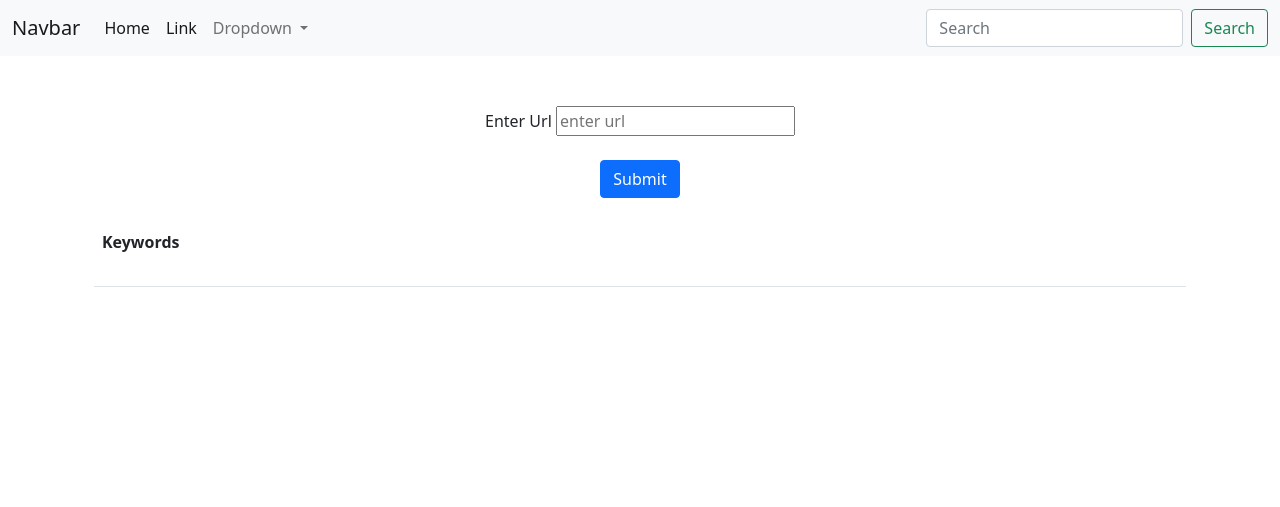
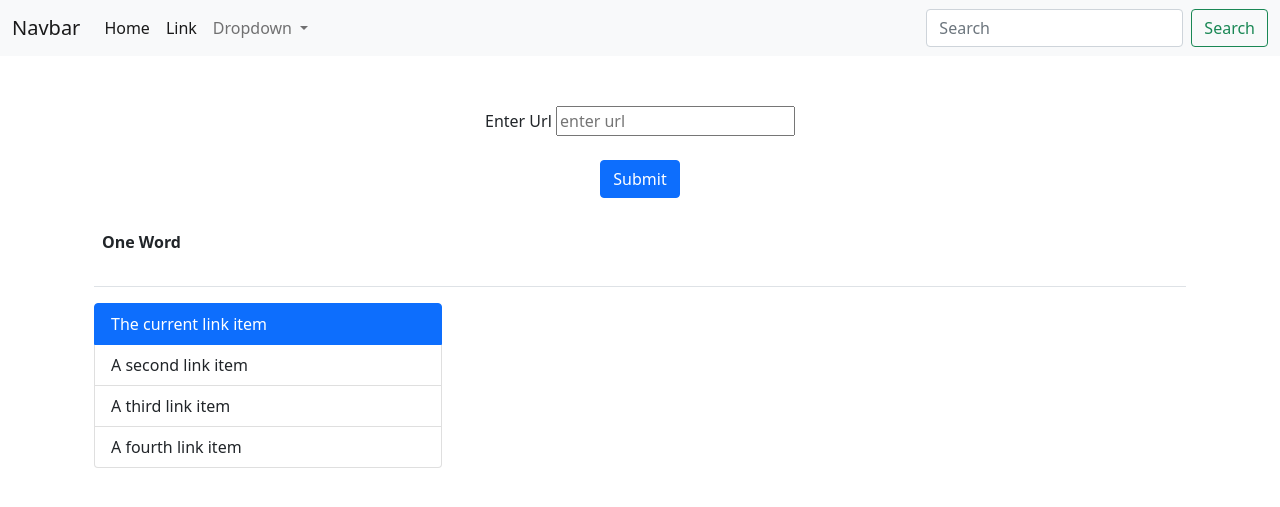
Before and after one commit to ubiswasOCode/Score_Checker, a Django app: page /density/ in a window 1280 px wide. Shown: the top 507 px of the page. Run offline with Django 3.2, Linux system fonts and the light colour scheme; lists and menus that the app fills with data are empty.

Commit message:
List Group
List Group

```diff
--- a/SEO_Checker/Template/Density.html
+++ b/SEO_Checker/Template/Density.html
@@ -71,9 +71,7 @@
 
               <tbody>
                   <tr>
-                      <th><label for="">Keywords<br><br></th>
-
-                           <td>{{value.word}}<br></td>
+                      <th><label for="">One Word<br><br></th>
 
                       </tr>
 
@@ -81,11 +79,36 @@
 
               </tbody>
             </table>
+
+            <div class="container">
             {% for key, val in data.items %}
             <p>{{key}} ===> {{val}}</p>
             {% endfor %}
+          </div>
 
 
+
+        </div>
+
+        <div class="container">
+          <div class="row">
+            <div class="col-md-4">
+              <div class="list-group">
+                <a href="#" class="list-group-item list-group-item-action active" aria-current="true">
+                  The current link item
+                </a>
+                <a href="#" class="list-group-item list-group-item-action">A second link item</a>
+                <a href="#" class="list-group-item list-group-item-action">A third link item</a>
+                <a href="#" class="list-group-item list-group-item-action">A fourth link item</a>
+
+              </div>
+
+            </div>
+
+            <div class="col-md-8">
+
+            </div>
+          </div>
         </div>
       </div>
 
--- a/SEO_Checker/density/views.py
+++ b/SEO_Checker/density/views.py
@@ -156,7 +156,8 @@ def Density(url):
         print("Density Two WOrd=",(int(val1)/int(Total_word2))*100,key1)
 
     # #Three Word Frequency and Density calculate
-    Three_Word=list(set(three))
+    set_three=set(three)
+    Three_Word=list(set(set_three))
     print(three,"---------------Three")
     for Kword2 in Three_Word:
         results2 = soup.body.find_all(string=re.compile('.*{0}.*'.format(Kword2)), recursive=True)
```
